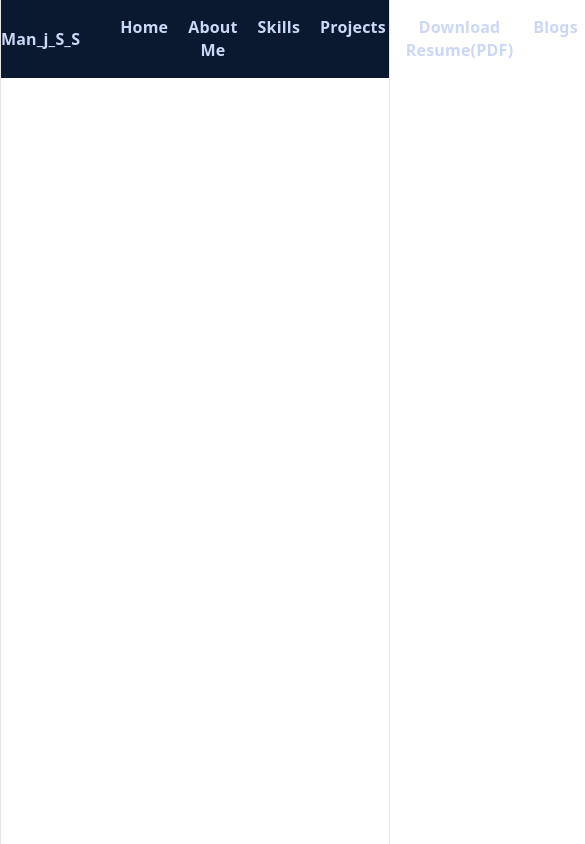
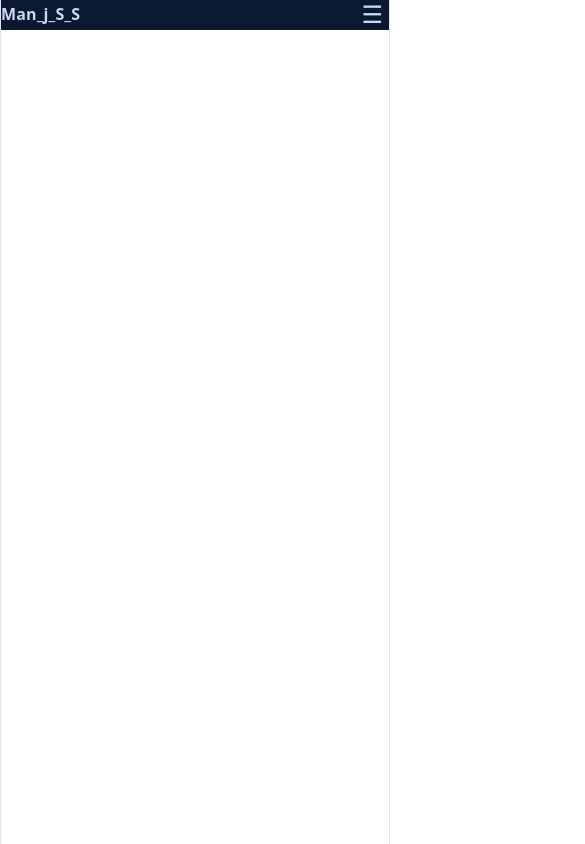
Before and after one commit to man-j-s/manjs-dev-portfolio, a React app: page / in a window 390 px wide. Shown: the top 844 px of the page, 585 px wide, since content can reach past the window. Built offline with nearby package versions, Linux system fonts and the light colour scheme; the HTML template or start-up script is replaced by a standard one.

Commit message:
Add responsive hamburger menu with mobile toggle and assessibility

```diff
--- a/src/components/Navbar/Navbar.css
+++ b/src/components/Navbar/Navbar.css
@@ -24,3 +24,35 @@
 .navbar a:hover{
     color: #64ffda;
 }
+
+.navbar .hamburger{
+    display: none;
+    background: none;
+    cursor: pointer;
+    font-size: 1.5rem;
+    color: #ccd6f6;
+    border: none;
+}
+
+@media screen and (max-width: 768px){
+    .navbar{
+        flex-direction: column;
+        align-items: flex-start;
+    }
+    .navbar .hamburger{
+        display: block;
+    }
+    .navbar .nav-links{
+        display: none;
+    }
+    .navbar .nav-links.open {
+        display: flex;
+        flex-direction: column;
+    }
+    .navbar-top{
+        display: flex;
+        justify-content: space-between;
+        width: 100%;
+        align-items: center;
+    }
+}
--- a/src/components/Navbar/Navbar.jsx
+++ b/src/components/Navbar/Navbar.jsx
@@ -1,10 +1,15 @@
 import "./Navbar.css"; //this Import tells JS that where to import .css from
+import { useState } from "react";
 
 function Navbar(){
+   const [isOpen, setIsOpen] = useState(false)
    return(
       <nav className="navbar">
-         Man_j_S_S
-         <ul>
+         <div className="navbar-top">
+            Man_j_S_S
+      <button className="hamburger" aria-label="Toggle menu" onClick = {() => setIsOpen(!isOpen)}>☰</button>
+         </div>
+        <ul className={isOpen ? "nav-links open" : "nav-links"}>
             <li><a href="#hero">Home</a></li> {/*This is hero section*/}
             <li><a href="#about-me">About Me</a></li>
             <li><a href="#skills">Skills</a></li>
```
